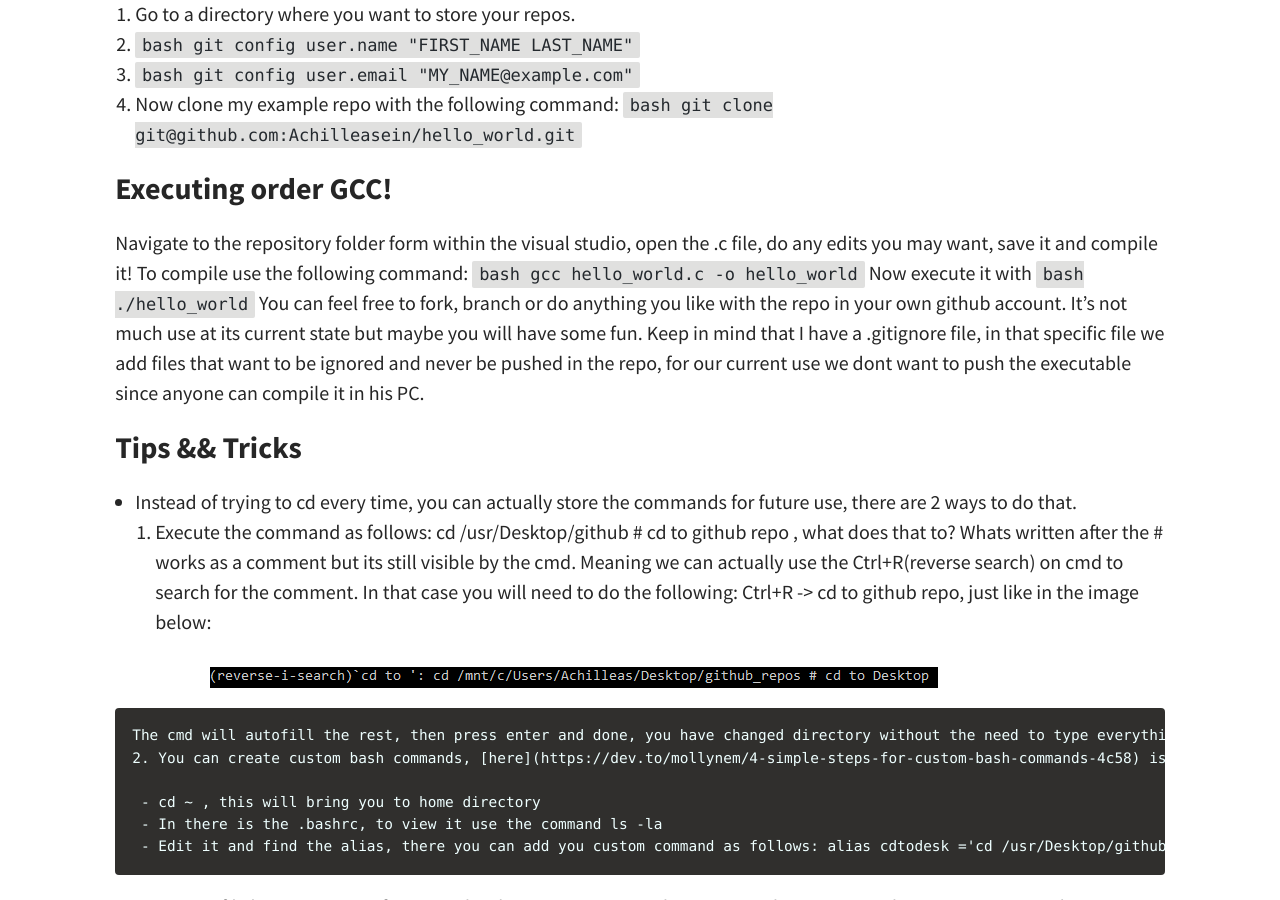
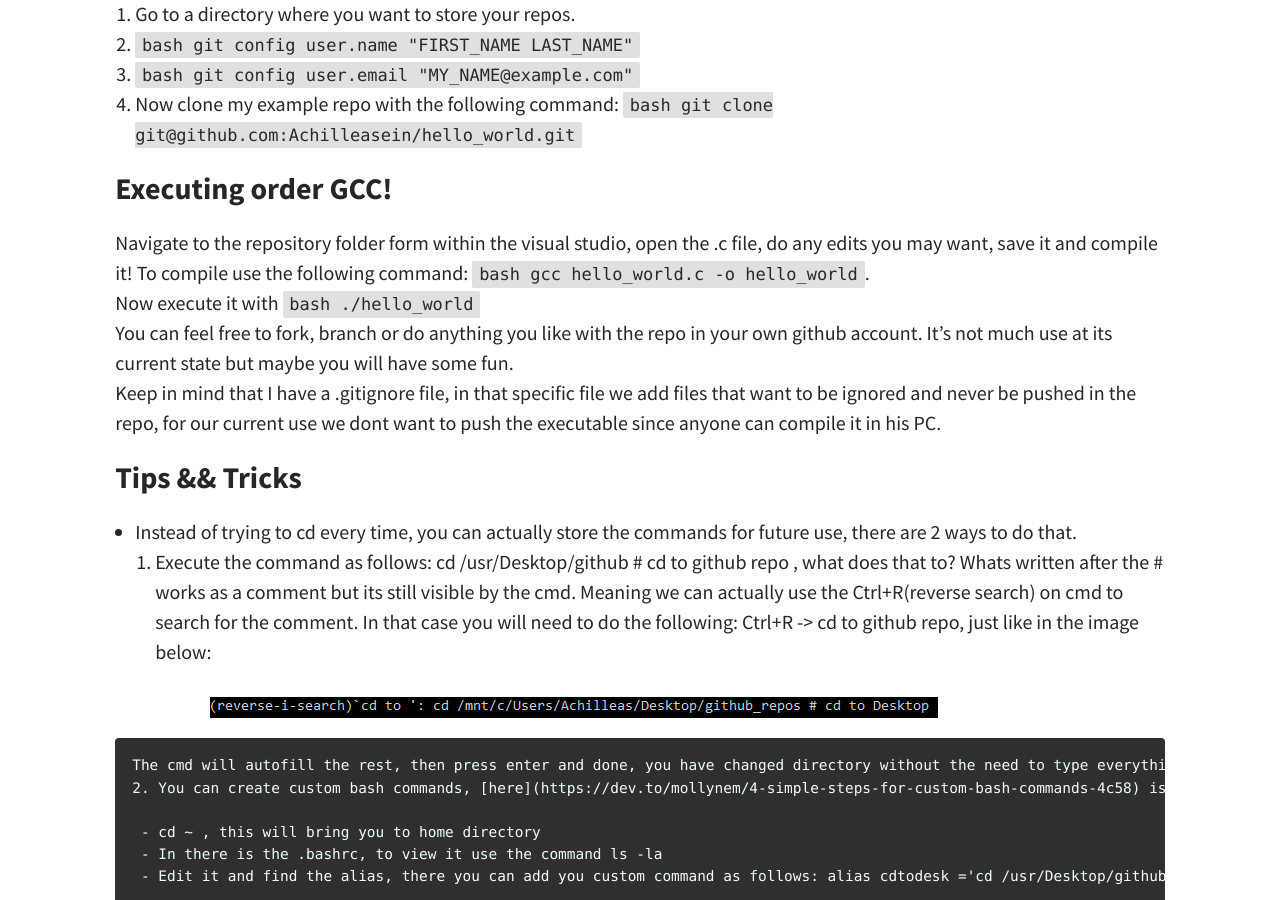
Before and after one commit to Achilleasein/achilleasein, a Jekyll site: the page built from _posts/2020-10-25-git_windows_c.md, in a window 1280 px wide and 900 px high, scrolled down 1833 px. Built offline with Jekyll 4.4.1, drawn with Linux system fonts in a browser that asks for light colours.

Commit message:
updatin markdown

````diff
--- a/_posts/2020-10-25-git_windows_c.md
+++ b/_posts/2020-10-25-git_windows_c.md
@@ -59,9 +59,9 @@ To do that follow the steps below:
 ### Executing order GCC!
 
 Navigate to the repository folder form within the visual studio, open the .c file, do any edits you may want, save it and compile it!
-To compile use the following command: ```bash gcc hello_world.c -o hello_world ```
-Now execute it with ```bash ./hello_world ```
-You can feel free to fork, branch or do anything you like with the repo in your own github account. It's not much use at its current state but maybe you will have some fun.
+To compile use the following command: ```bash gcc hello_world.c -o hello_world ```. \
+Now execute it with ```bash ./hello_world ``` \
+You can feel free to fork, branch or do anything you like with the repo in your own github account. It's not much use at its current state but maybe you will have some fun. \
 Keep in mind that I have a .gitignore file, in that specific file we add files that want to be ignored and never be pushed in the repo, for our current use we dont want to push the executable since anyone can compile it in his PC.
 
 ### Tips && Tricks
````
